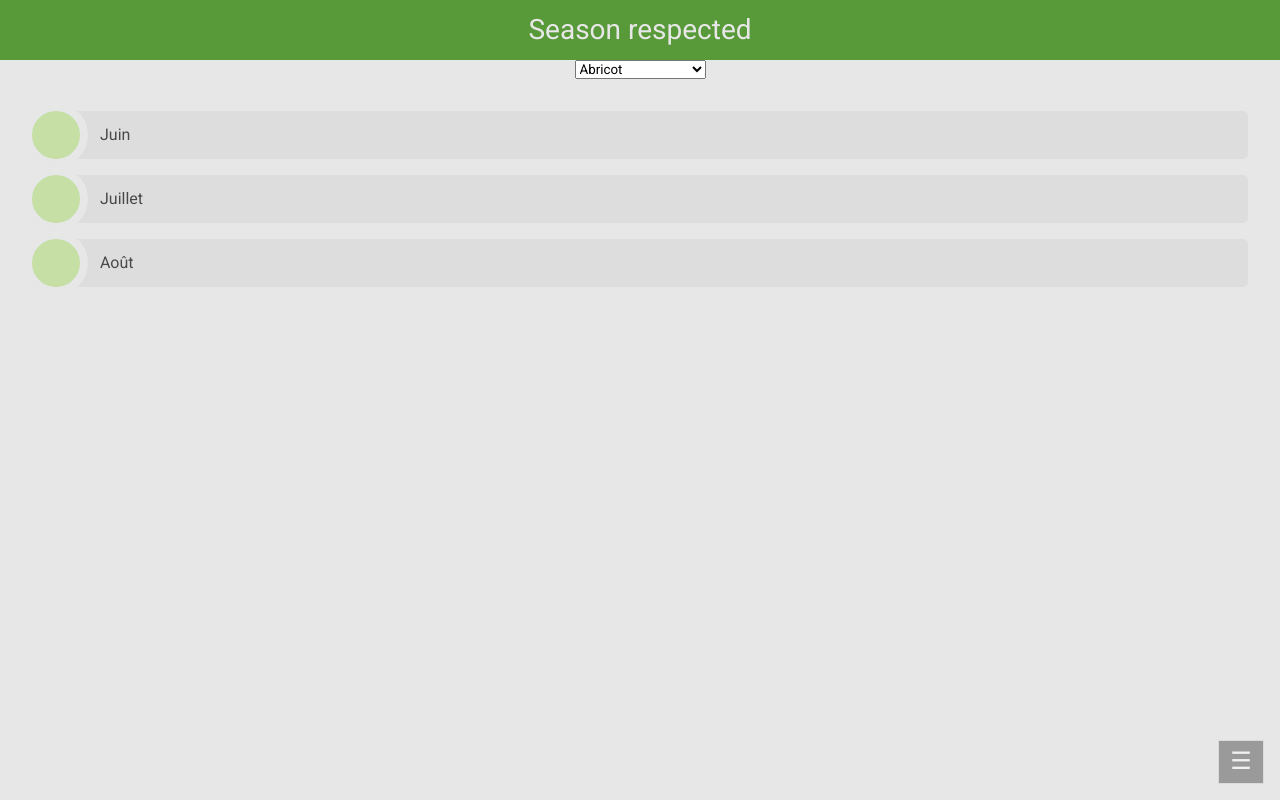
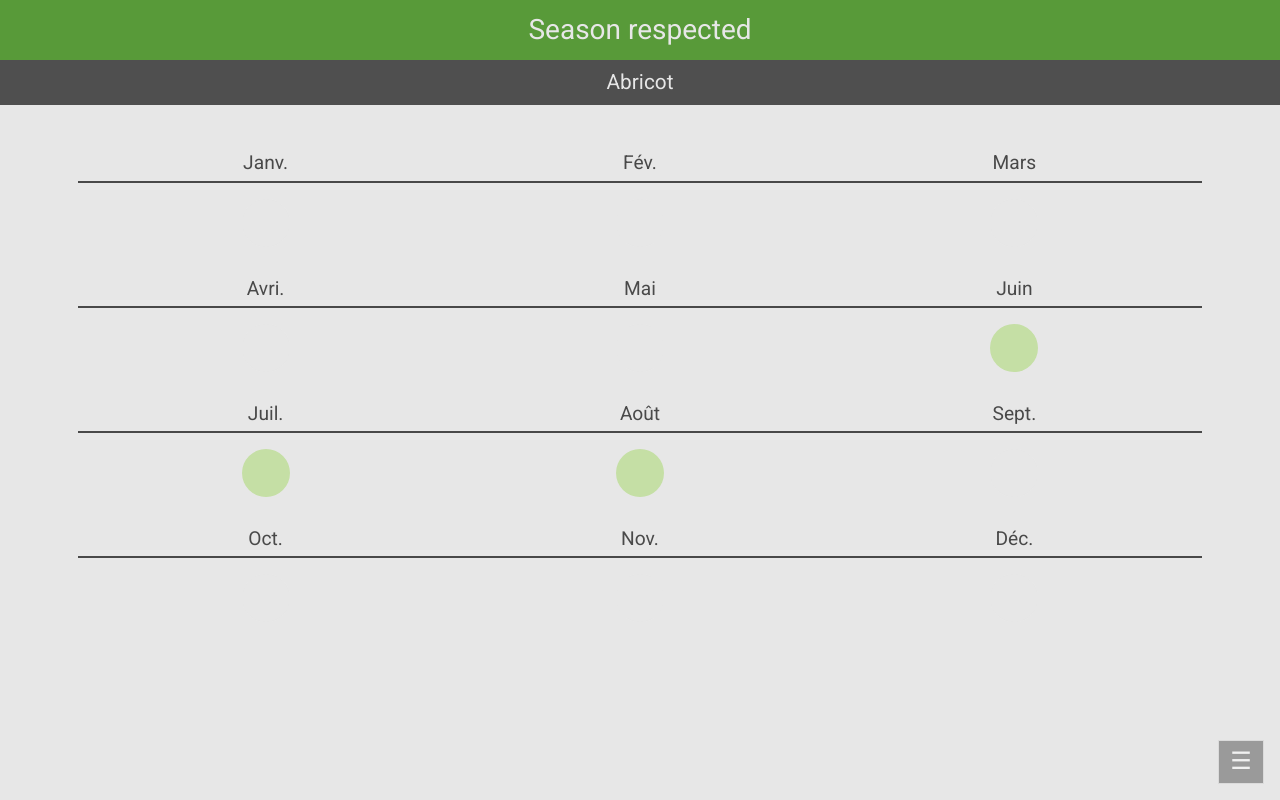
Before and after one commit to Guillaume-TR/season-respected, a React (Create React App) app: page /by-ingredient in a window 1280 px wide. Built offline with nearby package versions, Linux system fonts and the light colour scheme.

Commit message:
feature: add a 'real calendar' style in by-ingredient component, add function to reducer the month name

```diff
--- a/src/components/ByIngredient/ByIngredient.js
+++ b/src/components/ByIngredient/ByIngredient.js
@@ -1,7 +1,11 @@
 import React, { useState } from 'react';
+import classeNames from 'classnames';
 
+import { reduceMonthWord } from 'helpers/functions';
 import monthsList from 'data/monthsList';
 import ingredientsList from 'data/ingredientsList';
+
+import 'styles/byIngredient.scss';
 
 const ByIngredient = () => {
   const firstIngredient = ingredientsList[0];
@@ -9,24 +13,38 @@ const ByIngredient = () => {
   const [ingredient, setIngredient] = useState(firstIngredient);
 
   const monthFlitred = monthsList.filter((month) => {
-    let monthFound = false;
+    let checked = false;
+    month.checked = false;
 
     ingredient.months.forEach((ingredientMonth) => {
-      if (ingredientMonth === month.number) {
-        monthFound = true
+      if (!checked && (ingredientMonth === month.number)) {
+        checked = true;
+        month.checked = true;
       }
     })
 
-    return monthFound;
+    return month;
   })
+
+  const changeIngredient = (ingredientId) => {
+    ingredientId = Number(ingredientId);
+
+    const indgredientFound = ingredientsList.find(item => (item.id === ingredientId));
+
+    setIngredient(indgredientFound)
+  }
 
   return (
     <>
-      <select className="ingredient" id="ingredient" defaultValue={ingredient.id}>
+      <select
+        className="select-list"
+        id="select-list"
+        defaultValue={ingredient.id}
+        onChange={({target: { value }}) => changeIngredient(value)}
+      >
         { ingredientsList.map((ingredient) => (
           <option
-            className="item-name" value={ingredient.id}
-            onClick={() => setIngredient(ingredient)}
+            className="select-list-item" value={ingredient.id}
             key={ingredient.name}
           >
             {ingredient.name}
@@ -34,11 +52,17 @@ const ByIngredient = () => {
         )) }
       </select>
 
-      <ul className="list">
-      { monthFlitred.map((month) => (
-        <li className="list-item" key={month.name} >{month.name}</li>
-      )) }
-    </ul>
+      <div className="calendar">
+        { monthFlitred.map((month) => (
+          <div className="calendar-month" key={month.name}>
+            <div className="calendar-month-name">
+              {reduceMonthWord(month.name)}
+            </div>
+            <div className={classeNames('calendar-month-check', {'checked': month.checked})} />
+          </div>
+        )) }
+
+      </div>
     </>
   );
 }
--- /dev/null
+++ b/src/helpers/functions.js
@@ -0,0 +1,19 @@
+const reduceMonthWord = (word) => {
+  let newWord = word;
+
+  if (word.length > 4) {
+    if ((word.slice(2, 3) === 't') ||
+        (word.slice(2, 3) === 'v') ||
+        (word.slice(2, 3) === 'c'))
+    {
+      newWord = word.slice(0, 3) + '.';
+    }
+    else {
+      newWord = word.slice(0, 4) + '.';
+    }
+  }
+
+  return newWord;
+}
+
+export { reduceMonthWord };
--- /dev/null
+++ b/src/styles/byIngredient.scss
@@ -0,0 +1,32 @@
+@import 'variables';
+
+.calendar {
+  display: flex;
+  flex-direction: row;
+  flex-wrap: wrap;
+  justify-content: center;
+  margin: 2rem 1rem;
+
+  &-month {
+    width: 30%;
+    margin: 1rem 0;
+
+    &-name {
+      font-size: 1.2rem;
+      padding-bottom: .5rem;
+      border-bottom: solid 2px $c-neutral-dark;
+
+    }
+    &-check {
+      width: 3rem;
+      height: 3rem;
+      margin: 1rem auto 0;
+      border-radius: 50%;
+      background-color: $c-neutral-lighter;
+
+      &.checked {
+        background-color: $c-primary-light;
+      }
+    }
+  }
+}
```
